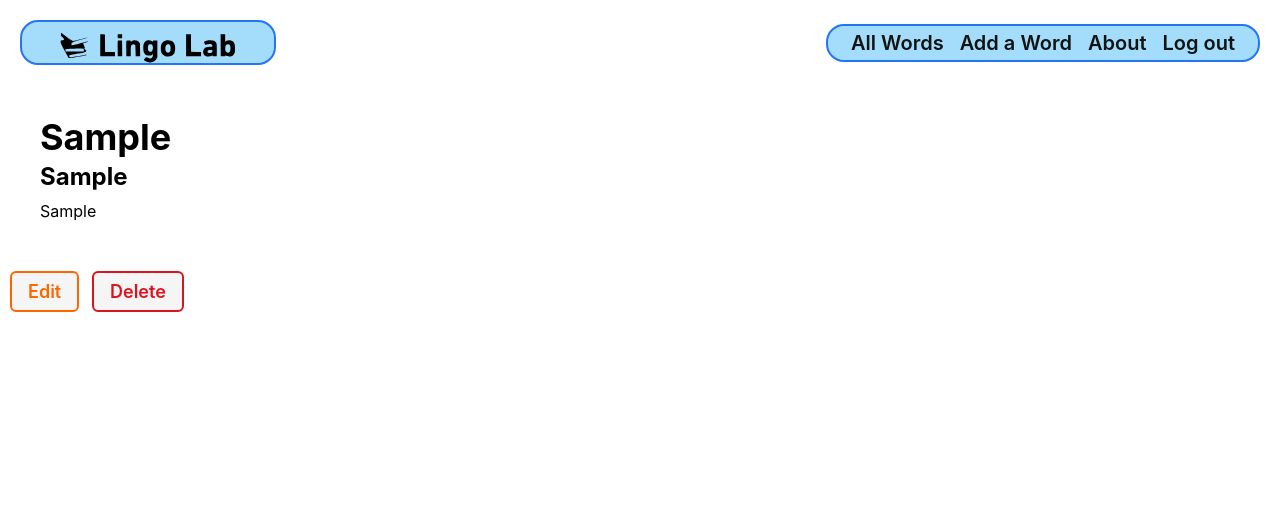
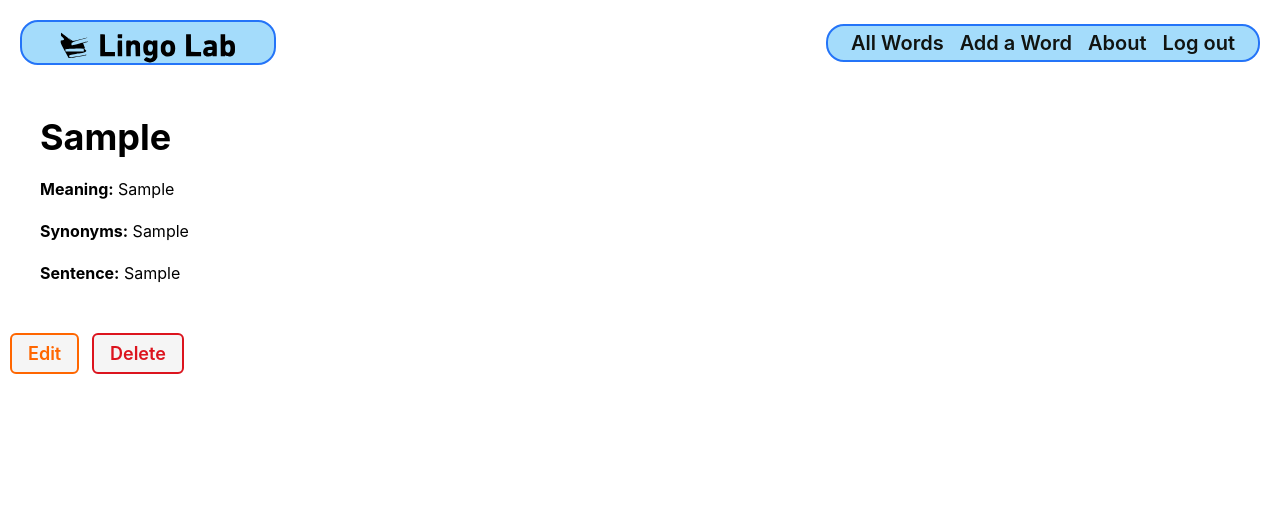
Before and after one commit to techbyadi/lingo-lab, a Django app: page /words/1/ in a window 1280 px wide. Shown: the top 523 px of the page. Run offline with Django 4.2, Linux system fonts and the light colour scheme; a user stored in the database is signed in; tables that the repository leaves empty hold one stand-in row (values such as "Sample post").

Commit message:
update model

```diff
--- a/main_app/models.py
+++ b/main_app/models.py
@@ -4,9 +4,12 @@ from django.contrib.auth.models import User
 
 class Word(models.Model):
     word = models.CharField(max_length=20)
-    origin = models.CharField(max_length=50)
+    meaning = models.CharField(max_length=100)
+    synonyms = models.CharField(max_length=100)
     usage_in_sentence = models.TextField()
     user = models.ForeignKey(User, on_delete=models.CASCADE)
+    date_added = models.DateField(auto_now_add=True)
+
 
     def __str__(self):
         return self.word
--- a/main_app/static/css/home.css
+++ b/main_app/static/css/home.css
@@ -23,8 +23,9 @@ main > section {
   max-width: 375px;
 }
 
-.cat-container {
-  width: 80%;
+.logo-container img {
+  width: 750px;
+
 }
 
 .login {
--- a/main_app/templates/home.html
+++ b/main_app/templates/home.html
@@ -8,12 +8,9 @@
 {% block content %}
 
 <section class="logo-container">
-  <div class="cat-container">
-    <img src="{% static 'images/splash.svg' %}" alt="Lingo Lab" />
-  </div>
   <img
     src="{% static 'images/logo.svg' %}"
-    alt="Text reads: Cat Collector"
+    alt="Lingo Lab"
   />
 </section>
 {% if not user.is_authenticated %}
--- a/main_app/templates/words/detail.html
+++ b/main_app/templates/words/detail.html
@@ -13,9 +13,10 @@
 
 <section class="cat-container">
   <div class="cat-details">
-    <h1>{{ word.word }}</h1>
-      <h2>{{ word.origin }}</h2>
-    <p>{{ word.usage_in_sentence }}</p>
+    <h1>{{ word.word }}</h1><br>
+      <p><b>Meaning:</b> {{ word.meaning }}</p><br>
+      <p><b>Synonyms:</b> {{ word.synonyms }}</p><br>
+    <p><b>Sentence:</b> {{ word.usage_in_sentence }}</p>
   </div>
 </section>
 <div class="cat-actions">
--- a/main_app/templates/words/index.html
+++ b/main_app/templates/words/index.html
@@ -21,8 +21,9 @@
     <a href="/words/{{ word.id }}">
       <div class="card-content">
         <h2 class="card-title">{{ word.word }}</h2>
-          <p> {{ word.origin }}</p>
-        <p><small>{{ word.usage_in_sentence }}</small></p>
+        <p><small><b>Meaning:</b> {{ word.meaning }}</small></p>
+        <p><small><b>Synonyms:</b> {{ word.synonyms }}</small></p>
+        <!-- <p><small>{{ word.usage_in_sentence }}</small></p>-->
       </div>
     </a>
     </div>
--- a/main_app/views.py
+++ b/main_app/views.py
@@ -8,17 +8,6 @@ from django.contrib.auth.decorators import login_required
 from django.contrib.auth.mixins import LoginRequiredMixin
 from django.contrib.auth.forms import UserCreationForm
 
-class Word_old:
-  def __init__(self, word, origin, usage_in_sentence):
-    self.word = word
-    self.origin = origin
-    self.usage_in_sentence = usage_in_sentence
-
-words_old = [
-  Word('First', 'Greek', 'It\'s first word'),
-  Word('Second', 'Greek', 'Looks like a second word.'),
-]
-
 class Home(LoginView):
   template_name = 'home.html'
 
@@ -27,7 +16,7 @@ def about(request):
 
 @login_required
 def word_index(request):
-  words = Word.objects.filter(user=request.user)
+  words = Word.objects.filter(user=request.user).order_by('-date_added')
   return render(request, 'words/index.html', {'words': words})
 
 @login_required
@@ -37,7 +26,7 @@ def word_detail(request, word_id):
 
 class WordCreate(LoginRequiredMixin, CreateView):
   model = Word
-  fields = ['word', 'origin', 'usage_in_sentence']
+  fields = ['word', 'meaning', 'synonyms', 'usage_in_sentence']
   success_url = '/words/'
 
   def form_valid(self, form):
@@ -46,8 +35,8 @@ class WordCreate(LoginRequiredMixin, CreateView):
 
 class WordUpdate(LoginRequiredMixin, UpdateView):
   model = Word
-  # Let's disallow the renaming of a cat by excluding the name field!
-  fields = ['word', 'origin', 'usage_in_sentence']
+  fields = ['word', 'meaning', 'synonyms', 'usage_in_sentence']
+  success_url = '/words/'
 
 class WordDelete(LoginRequiredMixin, DeleteView):
   model = Word
```
Also changed, not shown: main_app/migrations/0001_initial.py, main_app/migrations/0002_alter_word_meaning_alter_word_synonyms.py (added), main_app/migrations/0002_remove_word_created_at_remove_word_created_by.py (deleted), main_app/migrations/0003_word_user.py (deleted).
